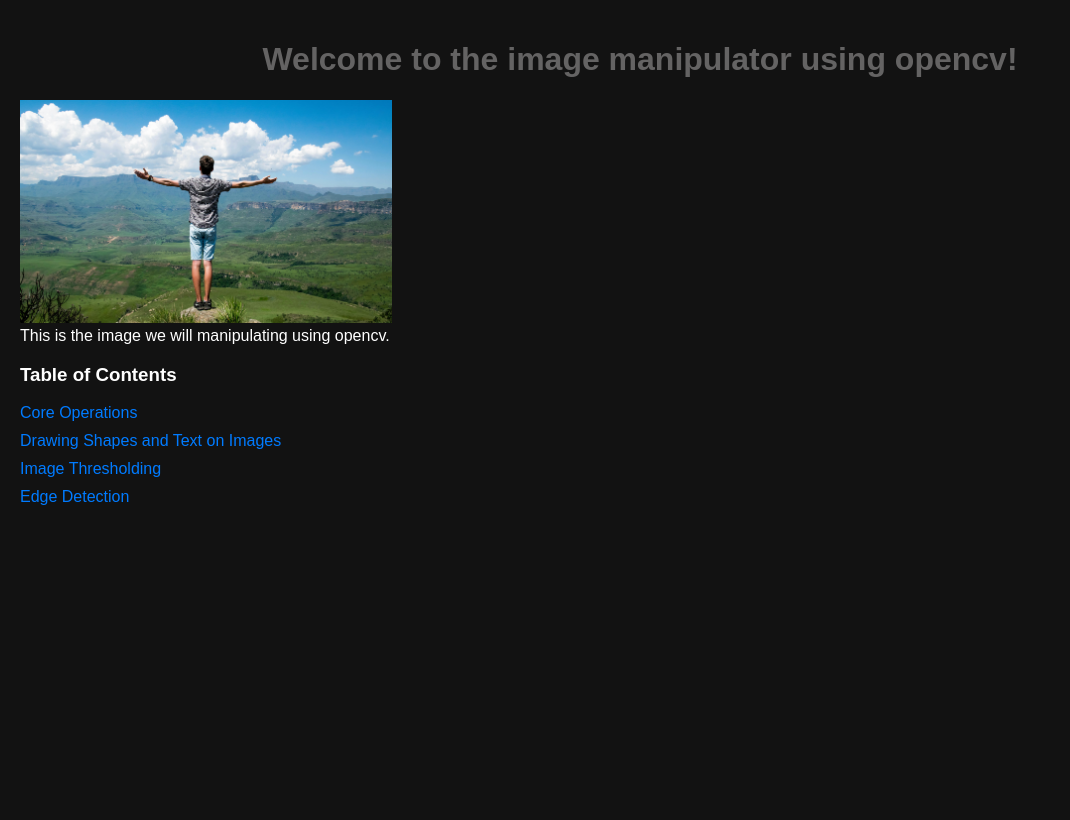
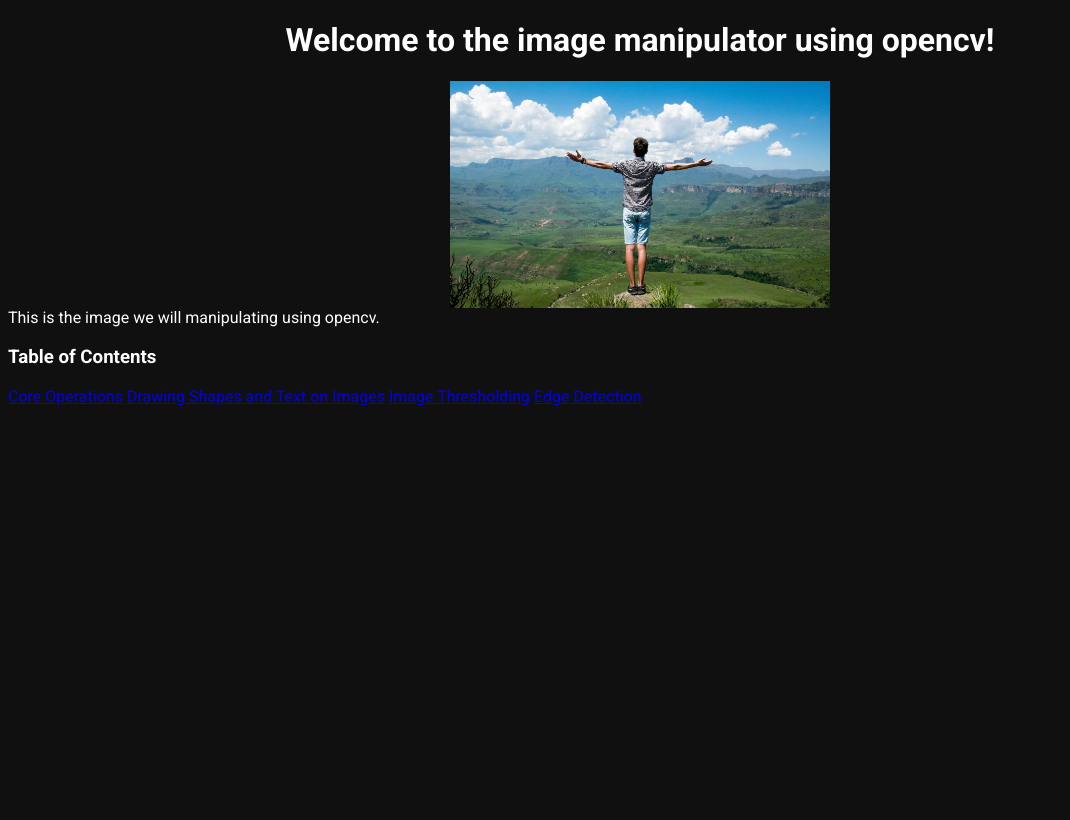
Before and after one commit to jacobfishel/Dark-Hair_detection, a Flask app: page /views/ in a window 1280 px wide. Shown: the whole page, without its empty margins (0-1070 px from the left). After the commit the page ends 406 px from the top, so only its background shows below. Run offline with Flask 3, Linux system fonts and the light colour scheme.

Commit message:
starting over

```diff
--- /dev/null
+++ b/static/general.css
@@ -0,0 +1,13 @@
+head {
+    background-color: black;
+}
+
+body {
+    background-color: rgb(16, 16, 16);
+    color: white;
+    font-family: Roboto, Arial;
+}
+
+p1 {
+
+}
--- a/static/styles.css
+++ b/static/styles.css
@@ -1,93 +1,18 @@
-html, body {
-  height: 100%; /* Ensure body and html take up the full height of the screen */
-  margin: 0; /* Remove default margin */
-  display: flex; /* Use flexbox to center the content */
-  justify-content: center; /* Horizontally center the table */
+.title {
+  display: flex;
+  justify-content: center;
 }
 
-body {
-  background-color: #121212; /* Dark background */
-  color: #ffffff; /* Light text color */
-  font-family: Arial, sans-serif; /* Font family */
-  margin: 20px;
+.man-image-div {
+  display: flex;
+  justify-content: center;
+  align-items: center;
 }
 
-a {
-  display: block;
-  color: #007BFF; /* Light purple for links */
-  text-decoration: none;
-  margin: 10px 0;
+.default-image{
+  width: 30%;
+  height: 30%;
+  display: flex;
+  align-items: center;
+  justify-content: center;
 }
-
-a:hover {
-  color: #3700b3; /*Darker purple on hover*/
-  text-decoration: underline;
-}
-
-button {
-  background-color: #6200ea; /* Purple background for buttons */
-  color: #ffffff; /* White text for buttons */
-  border: none;
-  padding: 10px 20px;
-  border-radius: 5px;
-  cursor: pointer;
-}
-
-button:hover {
-  background-color: #3700b3; /* Darker purple on button hover */
-}
-
-/* Button class that can be used for links as well */
-.button {
-  display: inline-block;
-  padding: 10px 20px;
-  font-size: 16px;
-  color: white;
-  background-color: #007BFF; /* Button background color */
-  text-align: center;
-  text-decoration: none; /* Remove underline */
-  border-radius: 5px; /* Rounded corners */
-}
-
-.button:hover {
-  background-color: #0056b3; /* Darker button color on hover */
-}
-
-
-/*Styling for tables*/
-h1 {
-  text-align: center; /* Center the heading */
-  color: #646363; /* Dark grey color for the heading */
-}
-
-table {
-  width: 70%; /* Full width of the page */
-  border-collapse: collapse; /* Remove spacing between cells */
-  margin: 0 auto; /* Margin above and below the table */
-}
-
-th, td {
-  padding: 12px; /* Padding inside cells */
-  border: 1px solid #ddd; /* Light grey border */
-  text-align: left; /* Align text to the left */
-}
-
-th {
-  background-color: #007BFF; /* Blue background for headers */
-  color: white; /* White text for headers */
-}
-
-.image-container {
-  display: flex; /* Enable flexbox */
-  flex-direction: column; /* Align items vertically */
-  justify-content: center; /* Center horizontally */
-  align-items: center; /* Center vertically (if you want) */
-  height: 100vh; /* Set a height to center vertically */
-}
-
-
-
-img {
-  max-width: 100%; /* Ensure the image scales with the container */
-  height: auto; /* Maintain aspect ratio */
-}
--- a/templates/index.html
+++ b/templates/index.html
@@ -4,15 +4,19 @@
     <meta charset="UTF-8">
     <meta name="viewport" content="width=device-width, initial-scale=1.0">
     <link rel="stylesheet" href="{{ url_for('static', filename='styles.css') }}">
+    <link rel="stylesheet" href="{{ url_for('static', filename='general.css') }}">
+    <link rel="preconnect" href="https://fonts.googleapis.com">
+    <link rel="preconnect" href="https://fonts.gstatic.com" crossorigin>
+    <link href="https://fonts.googleapis.com/css2?family=Roboto:ital,wght@0,100;0,300;0,400;0,500;0,700;0,900;1,100;1,300;1,400;1,500;1,700;1,900&display=swap" rel="stylesheet">
     <title>Home</title>
 </head>
 <body>
 
     <div>
 
-    <h1>Welcome to the image manipulator using opencv!</h1>
-    <div>
-        <img src="{{ url_for('static', filename='images/man.jpg') }}" alt="Image" style="max-width: 30%; height: auto;">
+    <h1 class="title">Welcome to the image manipulator using opencv!</h1>
+    <div class="man-image-div">
+        <img class="default-image" src="{{ url_for('static', filename='images/man.jpg') }}" alt="Image">
     </div>
     <p1>
         This is the image we will manipulating using opencv.
```
